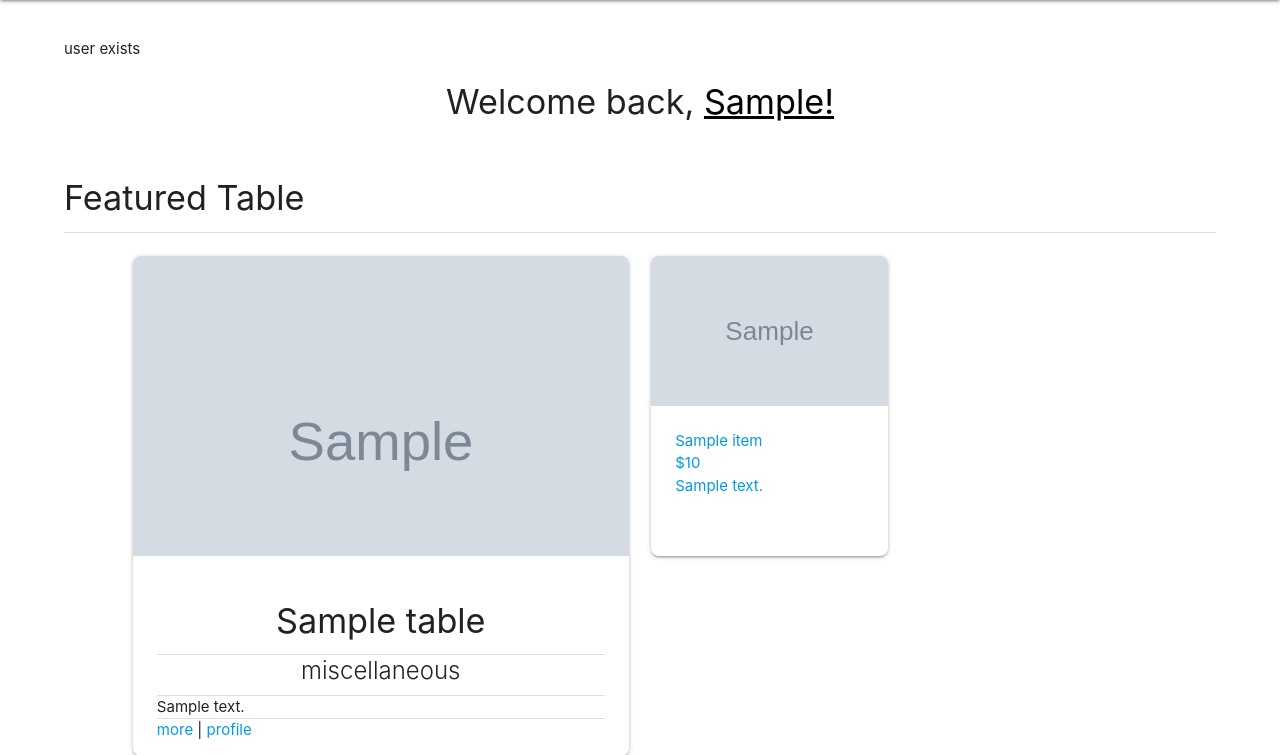
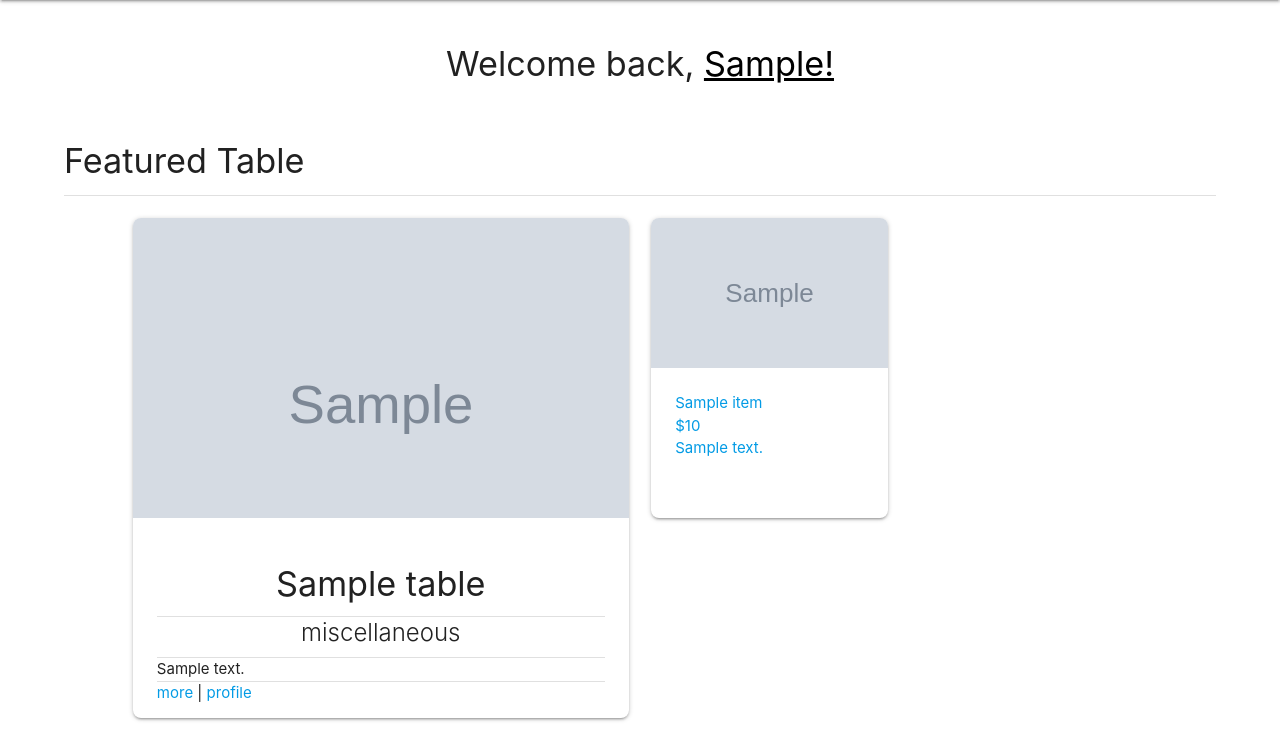
Before and after one commit to surysanchez/market-urself, a Django app: page / in a window 1280 px wide. Shown: the part 180-935 px from the top of the page. Run offline with Django 5.2, Linux system fonts and the light colour scheme; a user stored in the database is signed in; tables that the repository leaves empty hold one stand-in row (values such as "Sample post"); grey boxes marked "Sample" are stand-in pictures.

Commit message:
Update to home

```diff
--- a/main_app/templates/home.html
+++ b/main_app/templates/home.html
@@ -3,7 +3,7 @@
 {% block content %}
 <br>
 {% if user.is_authenticated %}
-<p>user exists</p>
+
 <div>
   <h4  id="welcome-name" class="center">Welcome back, <a href="">{{user.profile.first_name}}!</a></h4>
 </div>
@@ -21,6 +21,7 @@
 </div>
 <div class="row">
   <div class="container">
+    {% if featured_table %}
     <div class="col s6">
       <div class="card large">
         <div class="card-image">
@@ -42,6 +43,7 @@
         </div>
       </div>
     </div>
+    {% endif %}
     {% if featured_table %}
 
     {% if items %}
@@ -76,9 +78,8 @@
         </div>
       </div>
       {% endif %}
-  </div>
-
-    {% endif%}
+    </div>
+    {% endif %}
   </div>
 </div>
 
@@ -89,7 +90,6 @@
 <div>
   <p class="divider"></p>
 </div>
-
 
 <div class="container">
   {% if items %}
```
Also changed, not shown: media/table_images/garden-logo.avif (added).
